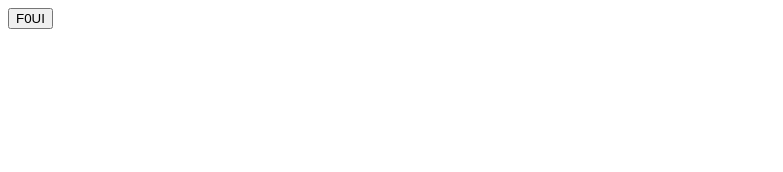
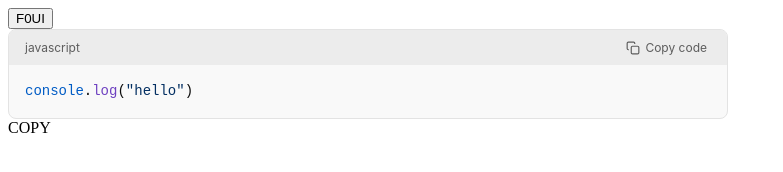
Before and after one commit to Flowerr4sr0/F0UI, a plain HTML site: page F0UI/index.html in a window 1280 px wide. Shown: the whole page, without its empty margins (0-783 px from the left). Drawn offline with nearby package versions, Linux system fonts and the light colour scheme.

Commit message:
Enhance index.html with code block and context menu
Added a code block for logging and a context menu for copying text.

```diff
--- a/F0UI/index.html
+++ b/F0UI/index.html
@@ -1,2 +1,8 @@
 <button onclick="f0uimenu()">F0UI</button>
 <script src="main.js" defer></script>
+
+<code-block lang="javascript" copy>console.log("hello")</code-block>
+
+<ctxtmenu>
+  <ctxtmenu-item func="navigator.clipboard.writeText(window.getSelection().toString());">COPY</ctxtmenu-item>
+</ctxtmenu>
```
